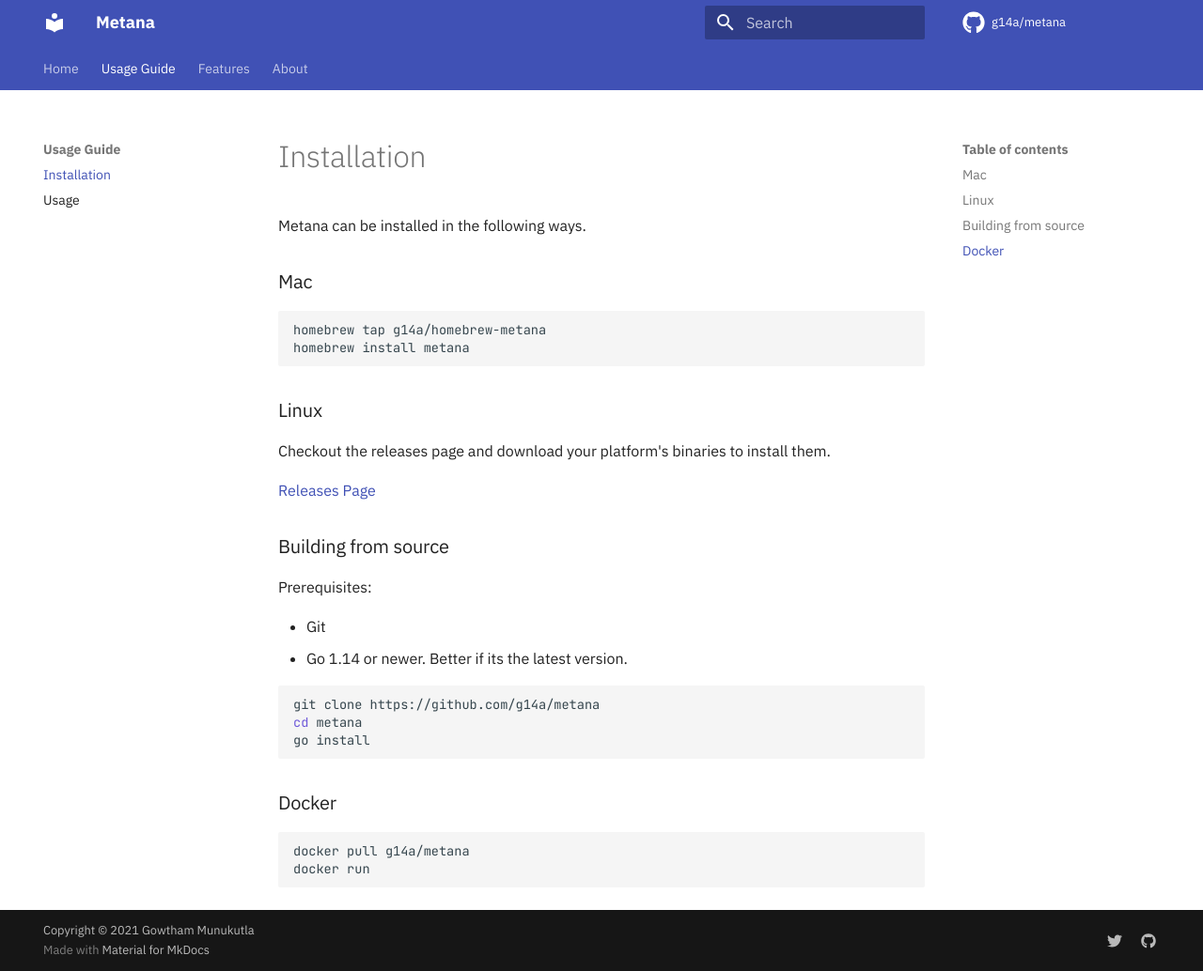
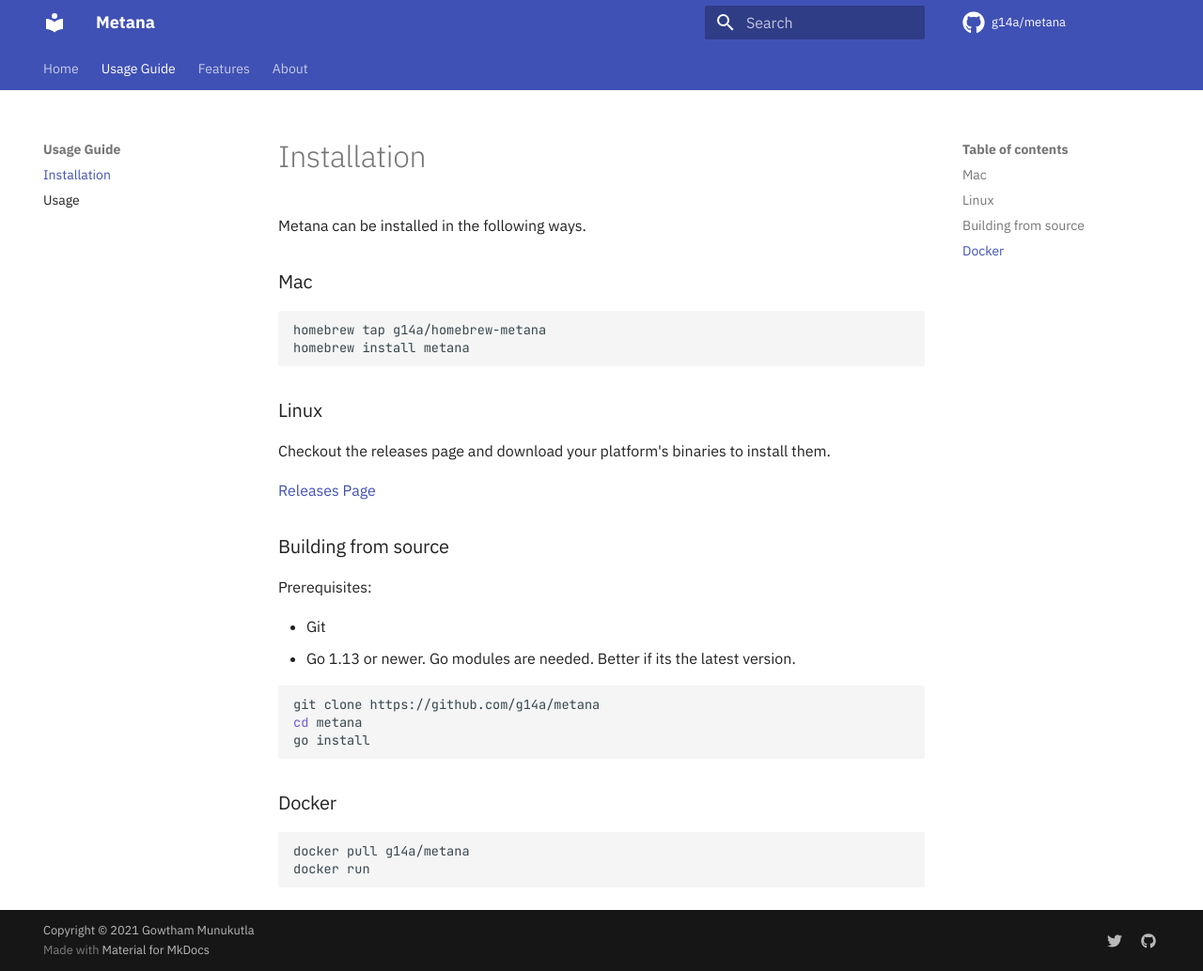
Before and after one commit to g14a/metana, an MkDocs documentation site: the page built from docs/install.md, in a window 1280 px wide and 1034 px high. Shown: the whole window at 94% size. Built offline with MkDocs 1.6.1 and Material for MkDocs 9.7.7, drawn with Linux system fonts in a browser that asks for light colours; comment, search, counter and statistics services are not loaded.

````diff
--- a/docs/install.md
+++ b/docs/install.md
@@ -18,7 +18,7 @@
 Prerequisites:
 
 * Git
-* Go 1.14 or newer. Better if its the latest version.
+* Go 1.13 or newer. Go modules are needed. Better if its the latest version.
 
 ```shell
 git clone https://github.com/g14a/metana
````
